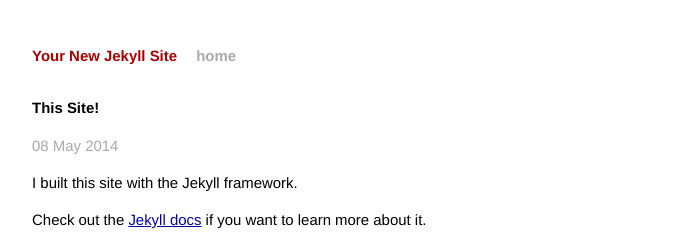
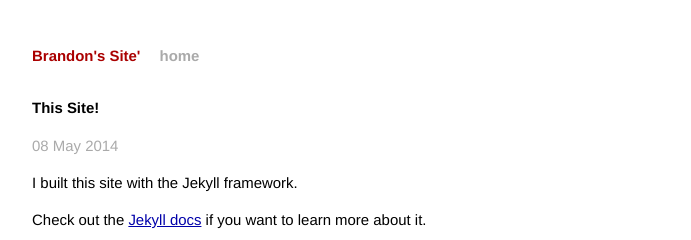
Before and after one commit to BLNorris/blnorris.github.io, a Jekyll site: the page built from _posts/2014-05-08-This.markdown, in a window 1280 px wide. Shown: the top 240 px of the page, without its empty margins (294-985 px from the left). Built offline with Jekyll 4.4.1, drawn with Linux system fonts in a browser that asks for light colours; Markdown is read by kramdown in place of the engine named in the settings.

Commit message:
Update title

```diff
--- a/_config.yml
+++ b/_config.yml
@@ -1,3 +1,3 @@
-name: Your New Jekyll Site
+name: Brandon's Site'
 markdown: redcarpet
 pygments: true
```
